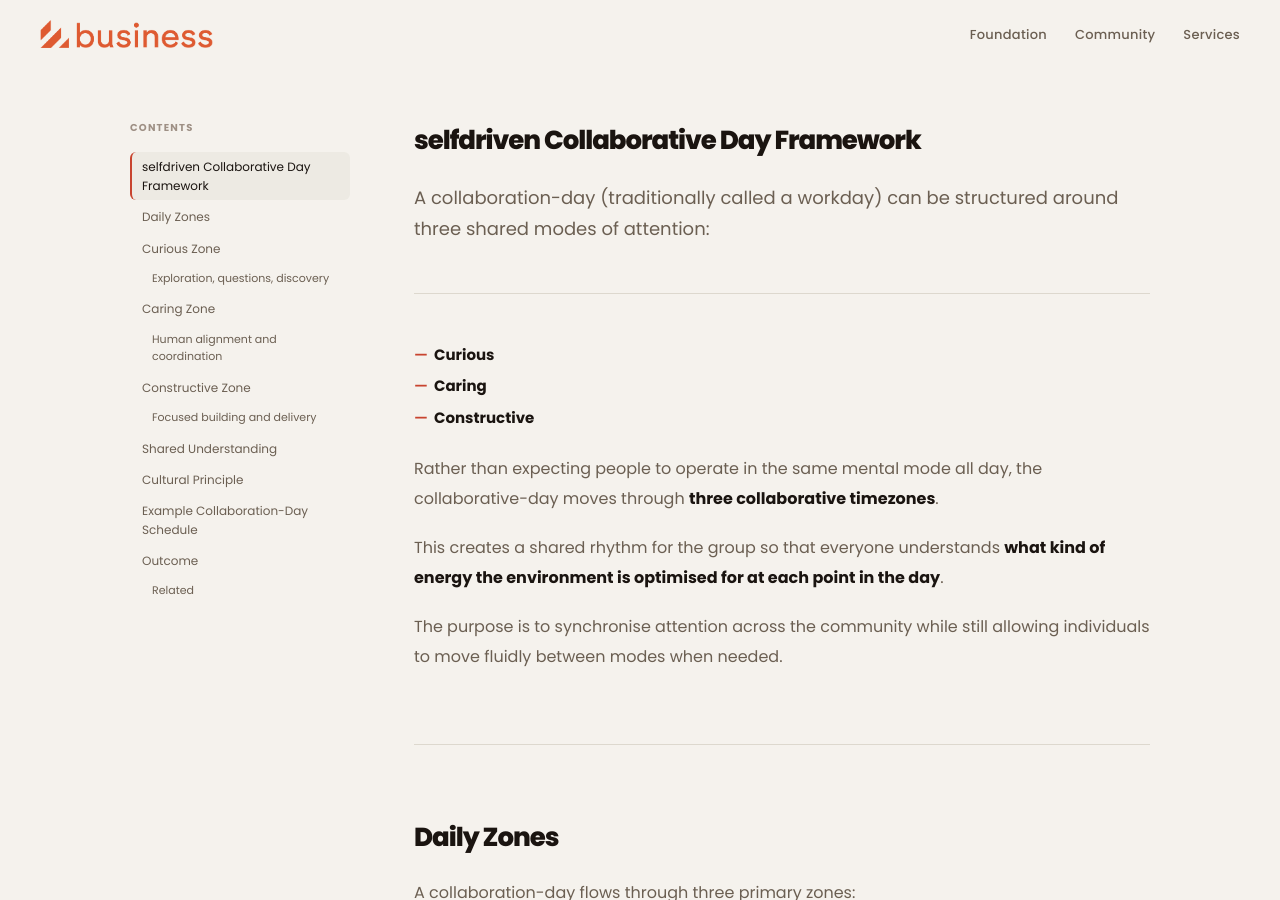
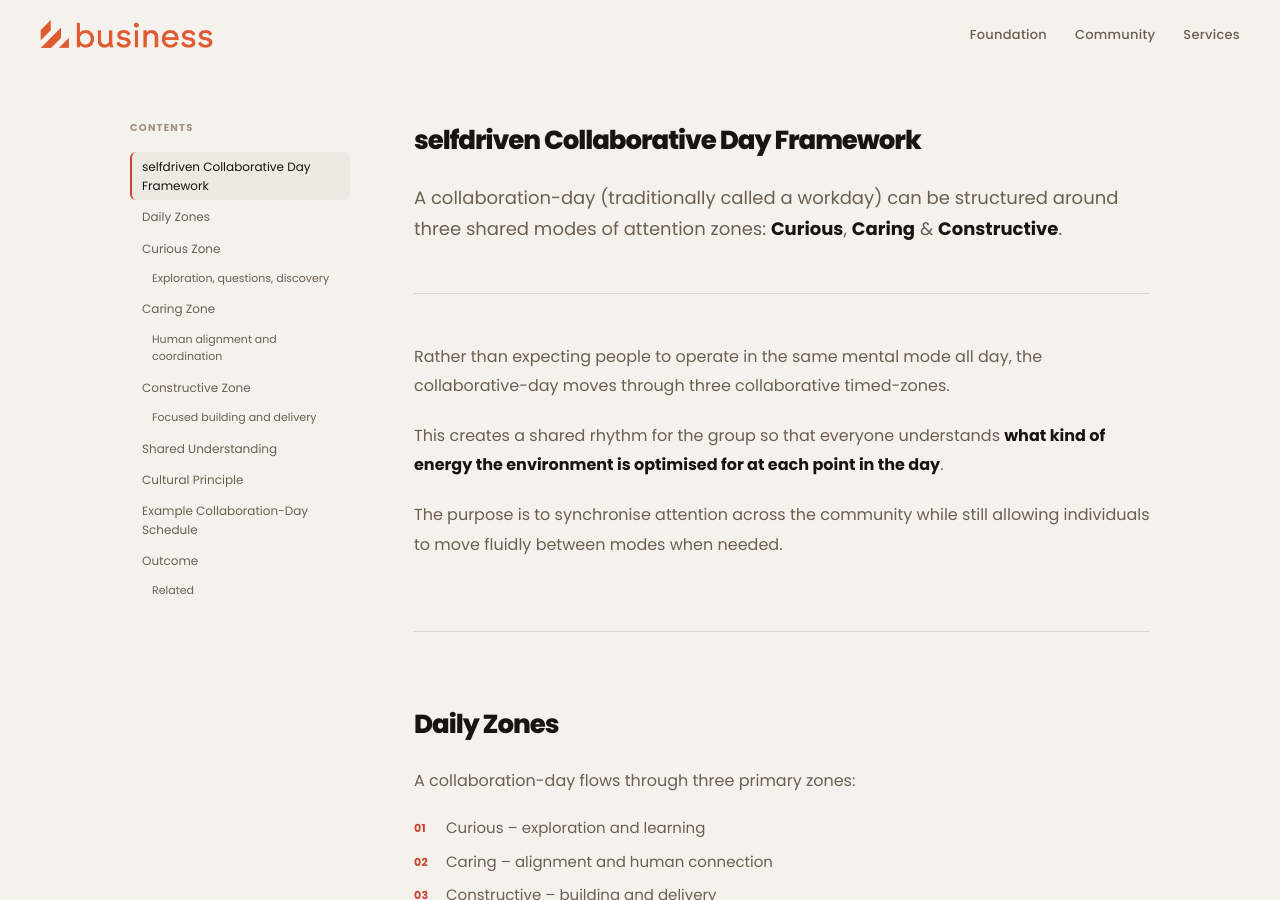
Before and after one commit to selfdriven-services/selfdriven-business, a Jekyll site: the page built from docs/pages/framework-the-collaborative-day.md, in a window 1280 px wide and 900 px high. Built offline with Jekyll 4.4.1, drawn with Linux system fonts in a browser that asks for light colours.

Commit message:
Update framework-the-collaborative-day.md

```diff
--- a/docs/pages/framework-the-collaborative-day.md
+++ b/docs/pages/framework-the-collaborative-day.md
@@ -5,12 +5,9 @@ permalink: /frameworks/the-collaborative-day
 ---
 ## selfdriven Collaborative Day Framework
 
-A collaboration-day (traditionally called a workday) can be structured around three shared modes of attention:
-- **Curious**
-- **Caring**
-- **Constructive**
+A collaboration-day (traditionally called a workday) can be structured around three shared modes of attention zones: **Curious**, **Caring** & **Constructive**.
 
-Rather than expecting people to operate in the same mental mode all day, the collaborative-day moves through **three collaborative timezones**.
+Rather than expecting people to operate in the same mental mode all day, the collaborative-day moves through three collaborative timed-zones.
 
 This creates a shared rhythm for the group so that everyone understands **what kind of energy the environment is optimised for at each point in the day**.
 
```
